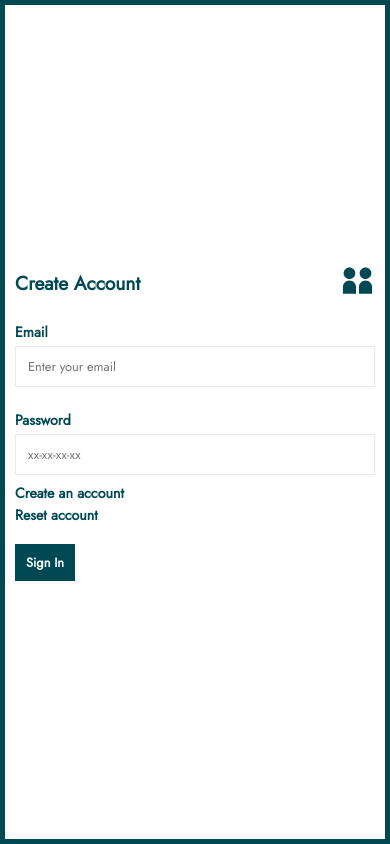
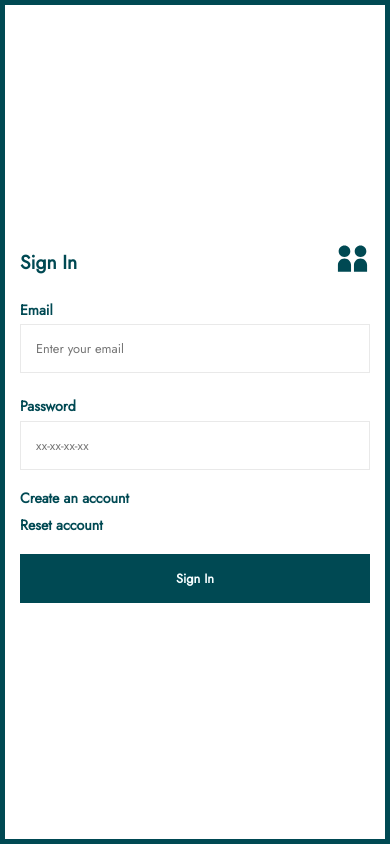
Before and after one commit to cloortt/web.cloortt.com, a Vue app: page /auth/login in a window 390 px wide. Built offline with nearby package versions, Linux system fonts and the light colour scheme.

Commit message:
Modified LoginView, Modified web.css

```diff
--- a/src/assets/css/web.css
+++ b/src/assets/css/web.css
@@ -204,7 +204,7 @@
         width:70%;
     }
     .web-auth{
-        padding:10px 10px;
+        padding:0 15px;
         border:5px solid var(--c-base);
     }
     .web-auth .frame{
--- a/src/views/LoginView.vue
+++ b/src/views/LoginView.vue
@@ -7,7 +7,7 @@
             <div class="content cl-border width-1 style-solid bc-grey cl-inner-space-3">
                 <div class="cl-flex cl-flex-align-items-center cl-flex-justify-content-space-between">
                     <div>
-                        <h6 class="cl-fg-base">Create Account</h6>
+                        <h6 class="cl-fg-base">Sign In</h6>
                     </div>
                     <div>
                         <Icon class="cl-fill-base" name="users" :size="{ width: '35px', height: '35px' }" />
@@ -18,22 +18,22 @@
                     <div>
                         <p class="cl-fg-base cl-txt w-bold">Email</p>
                         <div class="cl-breaker-1"></div>
-                        <input class="sm cl-bg-white cl-border width-1 style-solid bc-grey cl-size full-width" type="" placeholder="Enter your email">
+                        <input class="lg cl-bg-white cl-border width-1 style-solid bc-grey cl-size full-width" type="" placeholder="Enter your email">
                     </div>
                     <div class="cl-breaker-4"></div>
                     <div class="cl-breaker-1"></div>
                     <div>
                         <p class="cl-fg-base cl-txt w-bold">Password</p>
                         <div class="cl-breaker-1"></div>
-                        <input class="sm cl-bg-white cl-border width-1 style-solid bc-grey cl-size full-width" type="" placeholder="xx-xx-xx-xx">
+                        <input class="lg cl-bg-white cl-border width-1 style-solid bc-grey cl-size full-width" type="" placeholder="xx-xx-xx-xx">
                     </div>
-                    <div class="cl-breaker-2"></div>
+                    <div class="cl-breaker-4"></div>
                     <p class="cl-txt w-bold">
                         <a class="cl-txt no-decoration cl-fg-base" href="">
                             Create an account
                         </a>
                     </p>
-                    <div class="cl-breaker-1"></div>
+                    <div class="cl-breaker-2"></div>
                     <p class="cl-txt w-bold">
                         <a class="cl-txt no-decoration cl-fg-base" href="">
                             Reset account
@@ -41,7 +41,7 @@
                     </p>
                     <div class="cl-breaker-4"></div>
                     <div>
-                        <button class="cl-button sm cl-txt w-bold cl-bg-base cl-fg-base-faint cl-border width-1 style-solid bc-base">Sign In</button>
+                        <button class="cl-button lg cl-size full-width cl-txt w-bold cl-bg-base cl-fg-base-faint cl-border width-1 style-solid bc-base">Sign In</button>
                     </div>
                 </form>
             </div>
```
